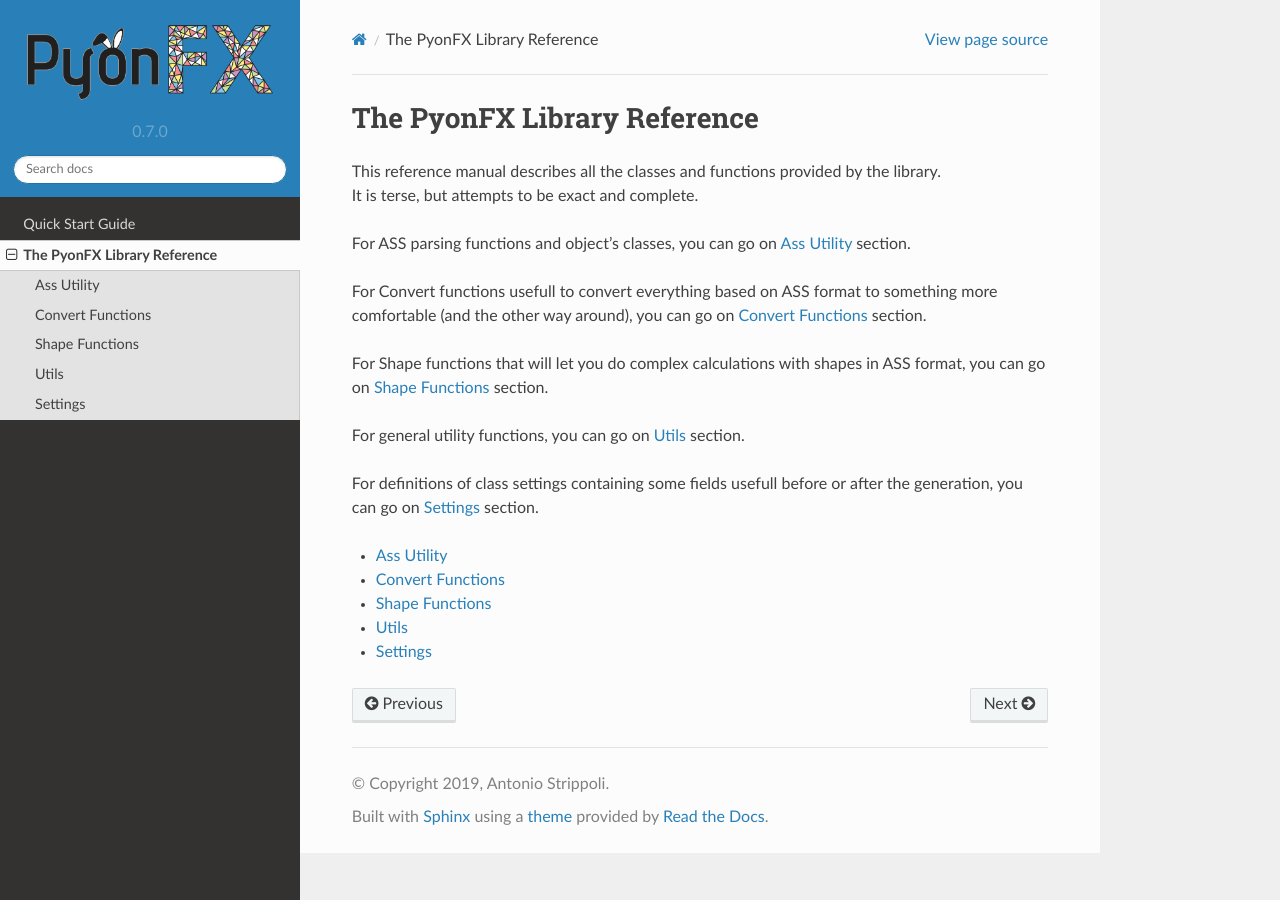
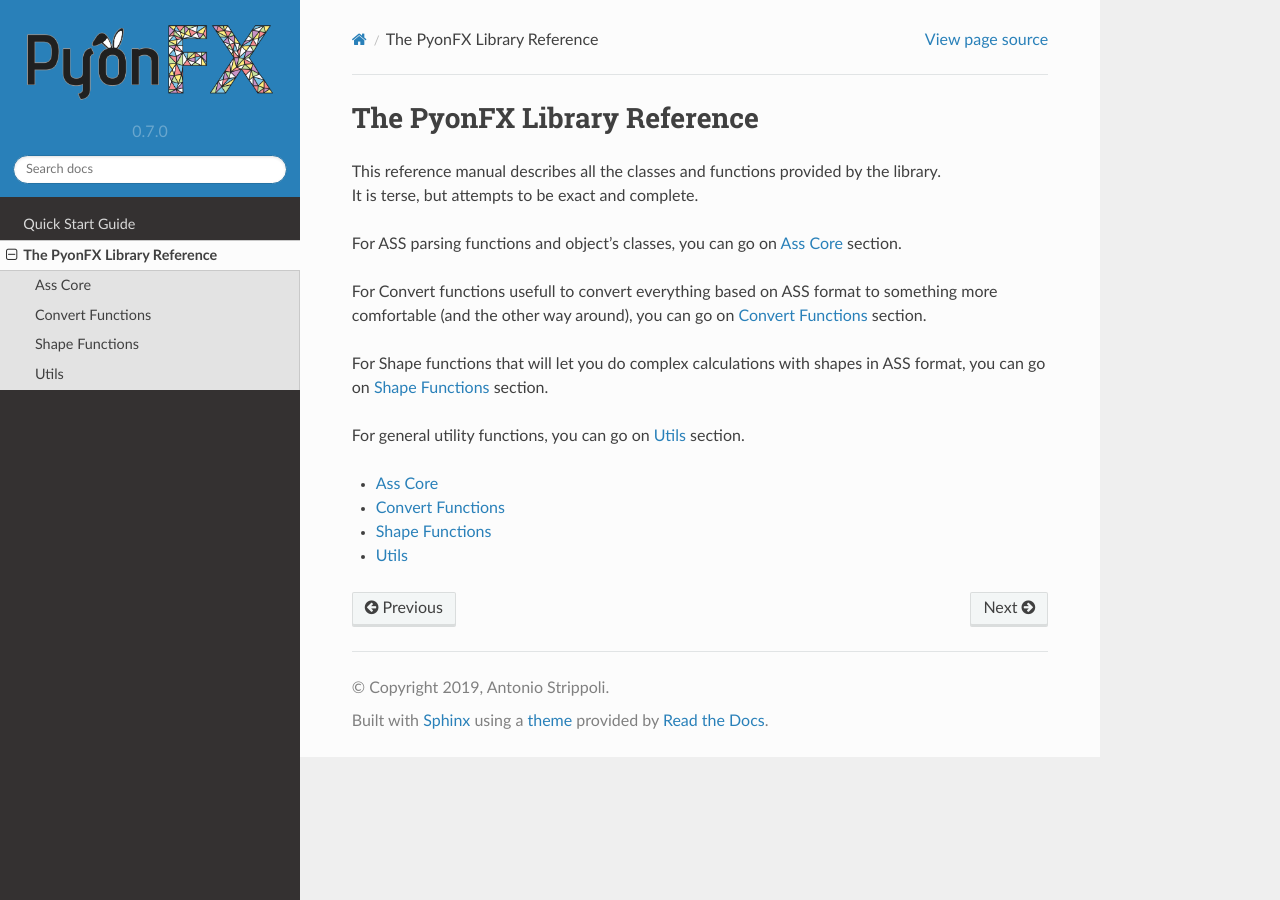
Before and after one commit to CoffeeStraw/PyonFX, a Sphinx documentation site: the page built from docs/source/reference/index.rst, in a window 1280 px wide. Built offline with Sphinx 7.4.7 and the Read the Docs theme 2.0.0, drawn with Linux system fonts in a browser that asks for light colours; the version number is read from the project's files by our own code.

Commit message:
Updated documentation due to the new version and some name changes

```diff
--- a/docs/source/quick start.rst
+++ b/docs/source/quick start.rst
@@ -32,7 +32,7 @@ This step is not needed to start working with the library, but personally Aegisu
 
 That's why PyonFX integrates an additional way to reproduce your works in softsub faster after each generation, using the `MPV player <https://mpv.io/>`_. Installing it should be enough to make everything work if your're NOT on Windows.
 
-If you're on Windows, all you need to do once you have installed it (check the website for that), is to add it to the PATH, so that the library will be able to utilize it. There are several guide for that, `here <https://www.architectryan.com/2018/03/17/add-to-the-path-on-windows-10/>`_ you can find one.
+If you're on Windows, all you need to do once you have installed it (check the website for that), is to add it to the PATH, so that the library will be able to utilize it. There are several guide for that, `here you can find one <https://www.architectryan.com/2018/03/17/add-to-the-path-on-windows-10/>`_.
 
 You need to add the folder that contains the .exe of mpv, generally C:\\Program Files\\mpv.
 
--- a/docs/source/reference/index.rst
+++ b/docs/source/reference/index.rst
@@ -7,7 +7,7 @@
 | This reference manual describes all the classes and functions provided by the library.
 | It is terse, but attempts to be exact and complete.
 
-For ASS parsing functions and object's classes, you can go on :ref:`ass-utility-ref` section.
+For ASS parsing functions and object's classes, you can go on :ref:`ass-core-ref` section.
 
 For Convert functions usefull to convert everything based on ASS format to something more comfortable (and the other way around), you can go on :ref:`convert-ref` section.
 
@@ -15,14 +15,11 @@ For Shape functions that will let you do complex calculations with shapes in ASS
 
 For general utility functions, you can go on :ref:`utils-ref` section.
 
-For definitions of class settings containing some fields usefull before or after the generation, you can go on :ref:`settings-ref` section.
-
 
 .. toctree::
    :maxdepth: 2
 
-   ass utility
+   ass core
    convert
    shape
    utils
-   settings
```
Also changed, not shown: docs/source/reference/ass core.rst (added, +7 -0 lines), docs/source/reference/ass utility.rst (deleted, +0 -7 lines), docs/source/reference/settings.rst (deleted, +0 -7 lines).
